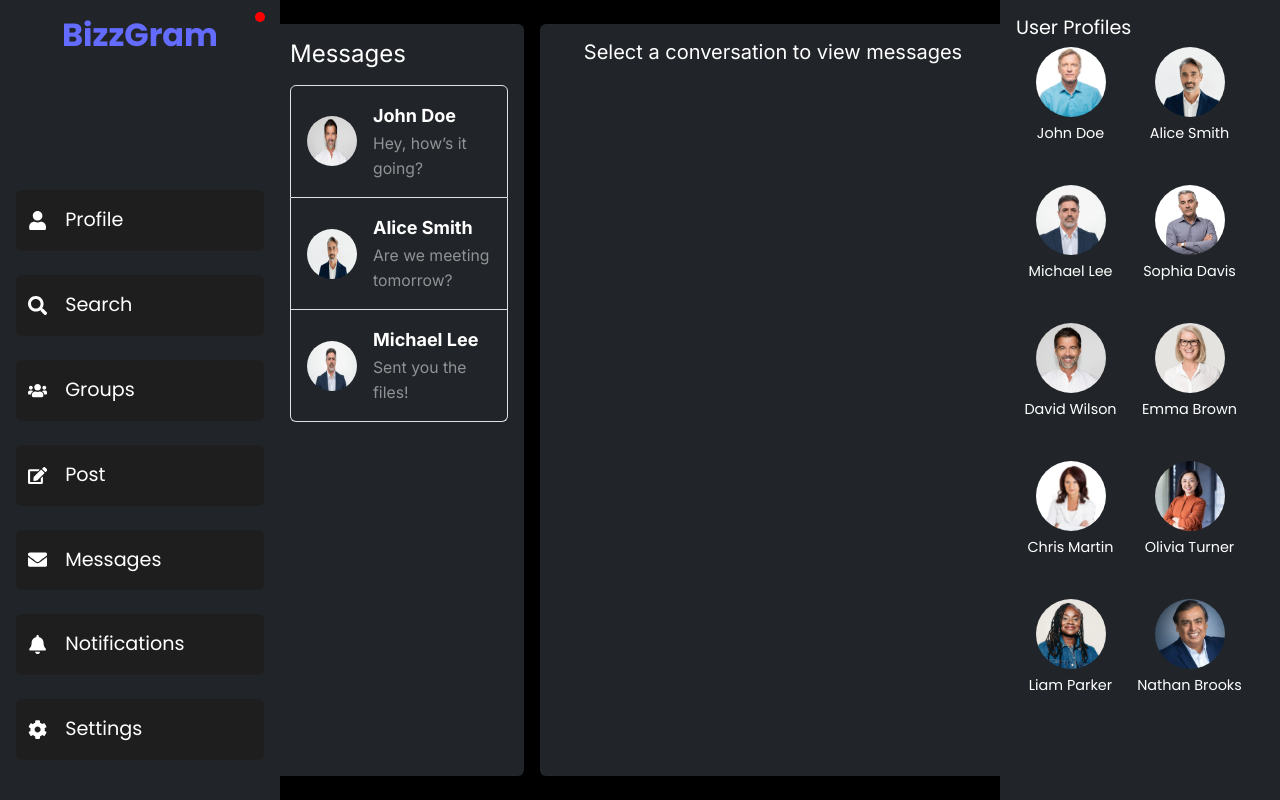
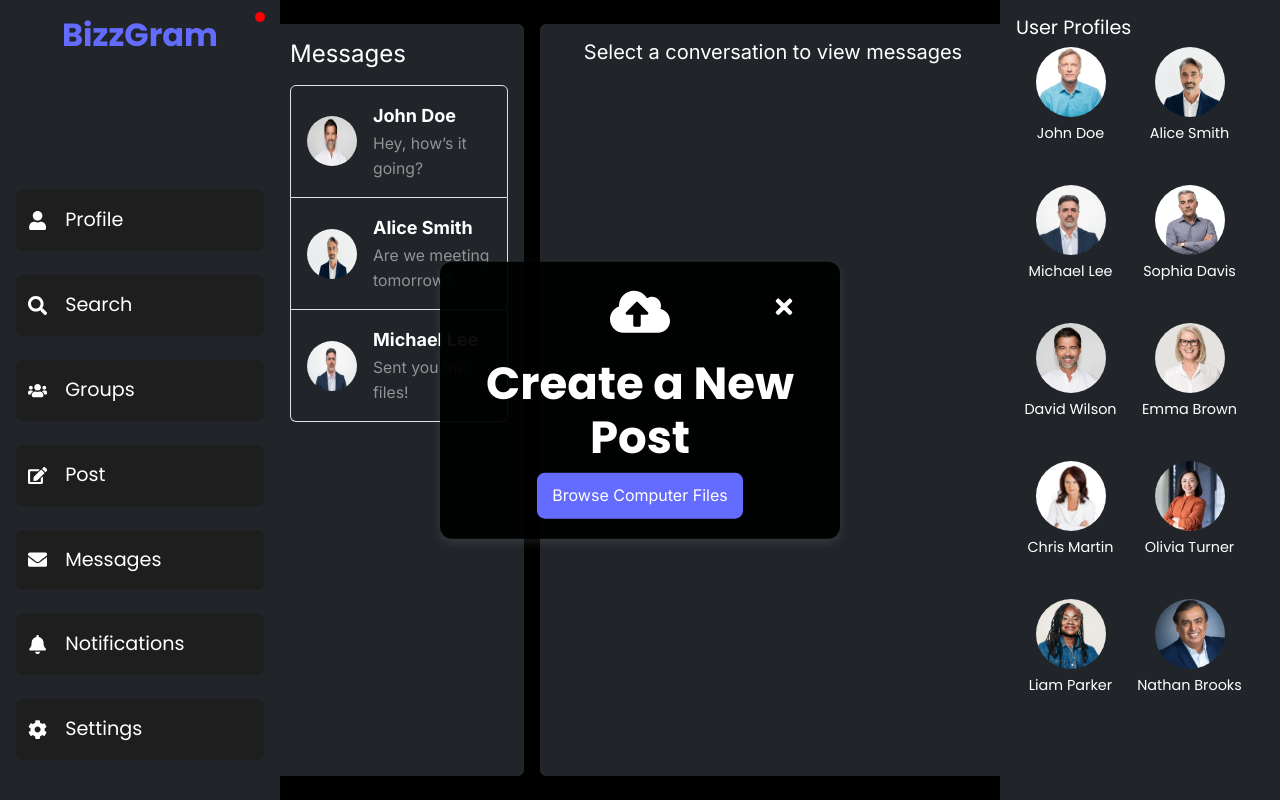
Before and after one commit to ompatel181005/Bizgram, a React (Vite) app in the folder Bizgram/: page /messages in a window 1280 px wide. Both pictures are taken after a click on the button "Post". Built offline with nearby package versions, Linux system fonts and the light colour scheme.

Commit message:
search bar result

```diff
--- /dev/null
+++ b/Bizgram/src/PostSection.tsx
@@ -0,0 +1,23 @@
+import React from "react";
+import { FaCloudUploadAlt, FaTimes } from "react-icons/fa";
+
+interface PostSectionProps {
+  onClose: () => void;
+}
+
+const PostSection: React.FC<PostSectionProps> = ({ onClose }) => {
+  return (
+    <div className="post-overlay">
+      <div className="post-container">
+        <button className="close-button" onClick={onClose}>
+          <FaTimes />
+        </button>
+        <FaCloudUploadAlt className="upload-icon" size={60} />
+        <h2>Create a New Post</h2>
+        <button className="browse-button">Browse Computer Files</button>
+      </div>
+    </div>
+  );
+};
+
+export default PostSection;
--- a/Bizgram/src/SideBar.tsx
+++ b/Bizgram/src/SideBar.tsx
@@ -13,6 +13,8 @@ import {
 import { useNavigate } from "react-router-dom";
 import SearchOverlay from "./SearchOverlay";
 import Settings from "./Settings"; // Import Settings Component
+import PostSection from "./PostSection"; // Import Post Section
+
 
 // Random names & actions for notifications
 const names = [
@@ -74,7 +76,7 @@ const SidebarButton: React.FC<{
 
 const Sidebar: React.FC = () => {
   const [showSearch, setShowSearch] = useState(false);
-  const [showPostOptions, setShowPostOptions] = useState(false);
+  const [showPostSection, setShowPostSection] = useState(false);
   const [showPostModal, setShowPostModal] = useState(false);
   const [showNotifications, setShowNotifications] = useState(false);
   const [showSettings, setShowSettings] = useState(false);
@@ -142,7 +144,7 @@ const Sidebar: React.FC = () => {
         <SidebarButton
           icon={<FaEdit className="me-2" />}
           label="Post"
-          onClick={() => setShowPostOptions((prev) => !prev)}
+          onClick={() => setShowPostSection(true)}
         />
 
         {/* Messages Button (Navigates to /messages) */}
@@ -232,6 +234,9 @@ const Sidebar: React.FC = () => {
 
       {/* Fixed Settings Panel */}
       {showSettings && <Settings onClose={() => setShowSettings(false)} />}
+
+      {/* Post Section */}
+      {showPostSection && <PostSection onClose={() => setShowPostSection(false)} />}
     </React.Fragment>
   );
 };
--- a/Bizgram/src/index.css
+++ b/Bizgram/src/index.css
@@ -412,6 +412,63 @@ button:focus-visible {
 }
 
 /* =================== */
+/* 📝 Post Section */
+/* =================== */
+.post-overlay {
+  position: fixed;
+  top: 50%;
+  left: 50%;
+  transform: translate(-50%, -50%);
+  width: 400px;
+  background: rgba(0, 0, 0, 0.95);
+  padding: 20px;
+  border-radius: 12px;
+  text-align: center;
+  z-index: 1050;
+  box-shadow: 0px 4px 10px rgba(255, 255, 255, 0.1);
+}
+
+.post-container {
+  display: flex;
+  flex-direction: column;
+  align-items: center;
+}
+
+.upload-icon {
+  color: white;
+  margin-bottom: 15px;
+}
+
+.browse-button {
+  background: #646cff;
+  color: white;
+  padding: 10px 15px;
+  border: none;
+  border-radius: 8px;
+  font-size: 1rem;
+  cursor: pointer;
+}
+
+.browse-button:hover {
+  background: #535bf2;
+}
+
+.close-button {
+  position: absolute;
+  top: 10px;
+  right: 15px;
+  background: none;
+  border: none;
+  color: white;
+  font-size: 1.5rem;
+  cursor: pointer;
+}
+
+.close-button:hover {
+  color: red;
+}
+
+/* =================== */
 /* 🌗 Light Mode Styles */
 /* =================== */
 @media (prefers-color-scheme: light) {
```
